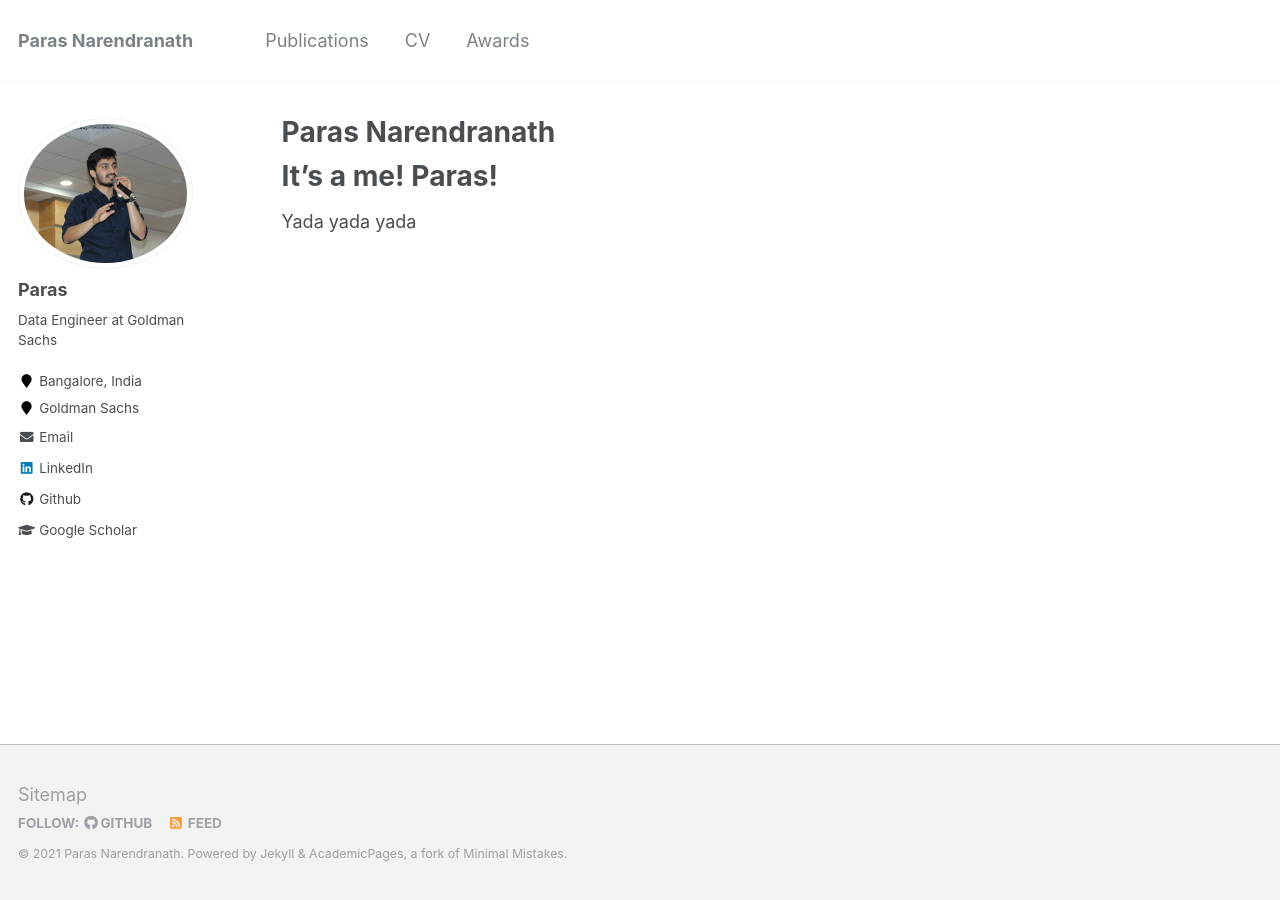
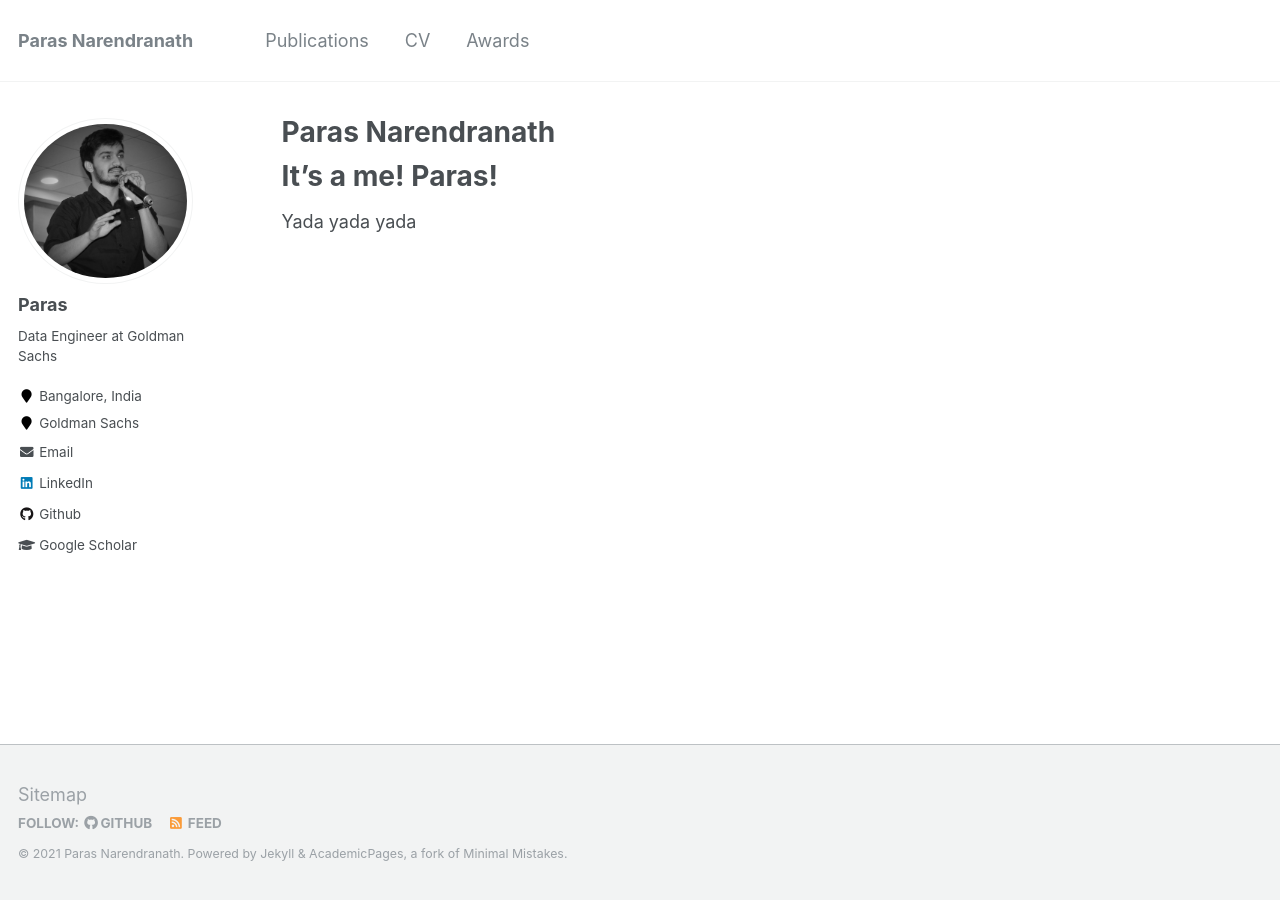
Before and after one commit to parasnaren/github-io-page, a Jekyll site: the page built from _pages/about.md, in a window 1280 px wide. Built offline with Jekyll 4.4.1, drawn with Linux system fonts in a browser that asks for light colours.

Commit message:
Testing profile pic - 2

```diff
--- a/_config.yml
+++ b/_config.yml
@@ -81,7 +81,7 @@ analytics:
 # Site Author
 author:
   name             : "Paras"
-  avatar           : "speaking-ise.jpeg"
+  avatar           : "speaking-ise-bw.jpeg"
   bio              : "Data Engineer at Goldman Sachs"
   location         : "Bangalore, India"
   employer         : Goldman Sachs
```
Also changed, not shown: images/speaking-ise-bw.jpeg (added).
